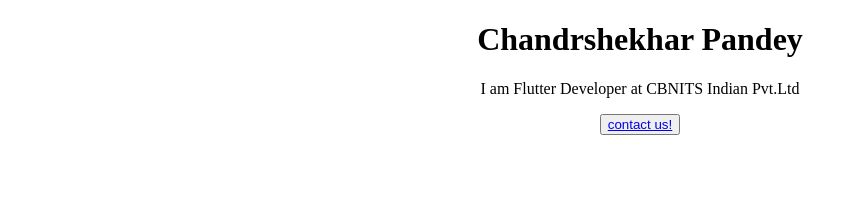
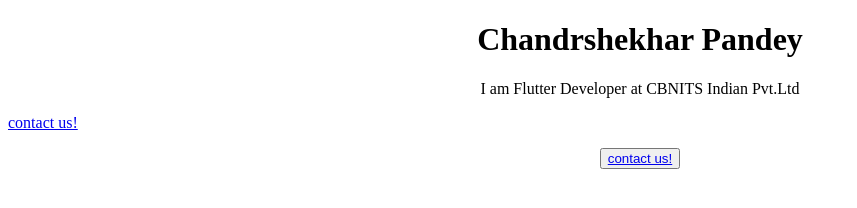
Before and after one commit to chandrshekhar/chandrshekhar.github.io, a plain HTML site: page index.html in a window 1280 px wide. Shown: the whole page, without its empty margins (0-857 px from the left). Drawn offline with Linux system fonts and the light colour scheme.

Commit message:
Update index.html

```diff
--- a/index.html
+++ b/index.html
@@ -12,6 +12,7 @@ div {text-align: center;}
 <body>
   <h1>Chandrshekhar Pandey</h1>
   <p>I am Flutter Developer at CBNITS Indian Pvt.Ltd</p>
+  <a href="https://www.w3schools.com/">contact us!</a>
   <p><button><a href="https://www.w3schools.com/">contact us!</a></button></p>
 </body>
 </html>
```
